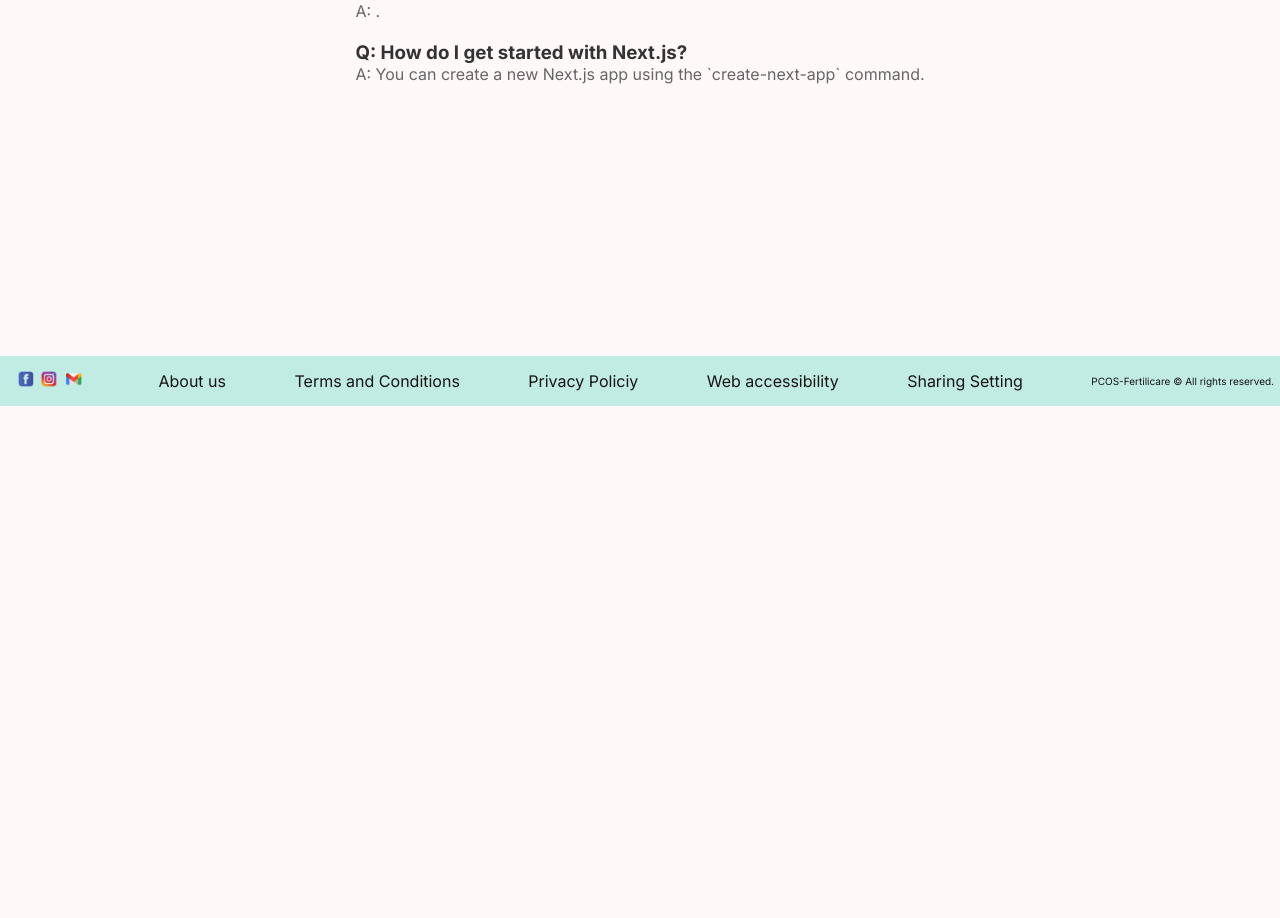
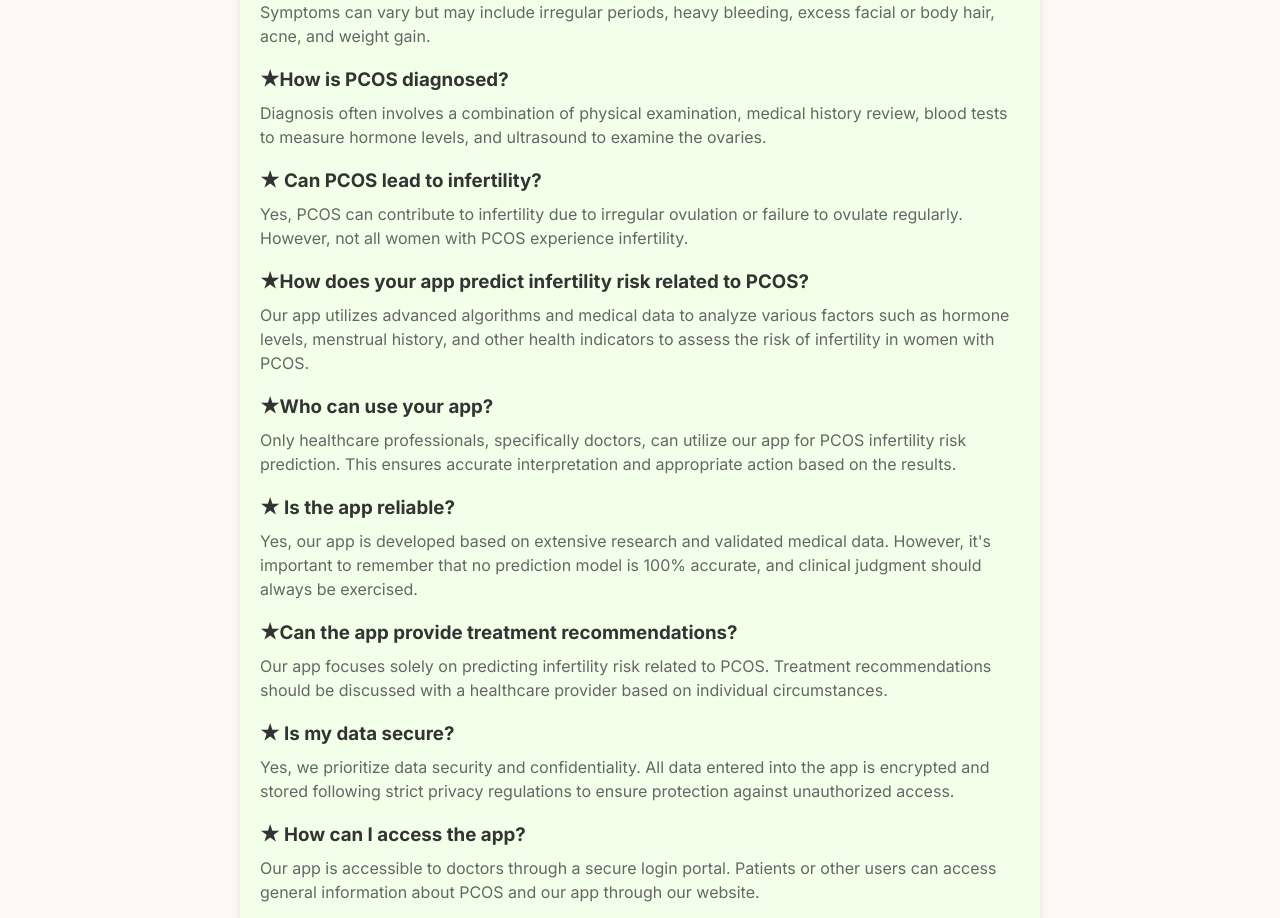
Before and after one commit to KamalikaSene/PCOS-FertiliCare, a Next.js app: page /FAQ in a window 1280 px wide. Shown: the part 394-1312 px from the top of the page. Before the commit the page ends 800 px from the top, so only its background shows below. Built offline with nearby package versions, Linux system fonts and the light colour scheme; no server answers.

Commit message:
FAQ page change

```diff
--- a/src/app/FAQ/FAQ.module.css
+++ b/src/app/FAQ/FAQ.module.css
@@ -2,16 +2,24 @@
   max-width: 800px;
   margin: auto;
   padding: 20px;
+  background-color: #F2FFE9; /* Light gray background */
+  border-radius: 30px; /* Rounded corners */
+  box-shadow: 0 0 10px rgba(0, 0, 0, 0.1); /* Shadow effect */
 }
 
 .question {
   margin-bottom: 20px;
+  margin-top:20px;
+
 }
 
 .question h3 {
   color: #333;
+  margin-bottom: 10px; /* Add some space below the question */
+
 }
 
 .question p {
   color: #666;
+  line-height: 1.5; /* Improve readability with slightly increased line height */
 }
--- a/src/app/FAQ/page.jsx
+++ b/src/app/FAQ/page.jsx
@@ -4,16 +4,55 @@ import styles from './FAQ.module.css';
 const FAQ = () => {
   return (
     <div className={styles.container}>
-      <h1>Frequently Asked Questions</h1>
+      <h1 className={styles.h1}>Frequently Asked Questions</h1>
       <div className={styles.question}>
-        <h3>Q: What is PCOS-Fertilicare?</h3>
-        <p>A: .</p>
+        <h3> &#9733; What is PCOS-Fertilicare?</h3>
+        <p> This is a web-app created for predicting the risk levels of infertility a certain PCOS patient can get due to the complications of Polysistic Overy Syndrome.</p>
       </div>
       <div className={styles.question}>
-        <h3>Q: How do I get started with Next.js?</h3>
-        <p>A: You can create a new Next.js app using the `create-next-app` command.</p>
+        <h3>&#9733; How common is PCOS?</h3>
+        <p> PCOS is one of the most common hormonal endocrine disorders among women of reproductive age, affecting approximately 1 in 10 women.</p>
       </div>
-      {/* Add more questions and answers as needed */}
+      <div className={styles.question}>
+        <h3> &#9733;What are the symptoms of PCOS?</h3>
+        <p> Symptoms can vary but may include irregular periods, heavy bleeding, excess facial or body hair, acne, and weight gain.</p>
+      </div>
+      <div className={styles.question}>
+        <h3> &#9733;How is PCOS diagnosed?</h3>
+        <p> Diagnosis often involves a combination of physical examination, medical history review, blood tests to measure hormone levels, and ultrasound to examine the ovaries.</p>
+      </div>
+      <div className={styles.question}>
+        <h3>&#9733; Can PCOS lead to infertility?</h3>
+        <p> Yes, PCOS can contribute to infertility due to irregular ovulation or failure to ovulate regularly. However, not all women with PCOS experience infertility.</p>
+      </div>
+      <div className={styles.question}>
+        <h3> &#9733;How does your app predict infertility risk related to PCOS?</h3>
+        <p> Our app utilizes advanced algorithms and medical data to analyze various factors such as hormone levels, menstrual history, and other health indicators to assess the risk of infertility in women with PCOS.</p>
+      </div>
+      <div className={styles.question}>
+        <h3> &#9733;Who can use your app?</h3>
+        <p> Only healthcare professionals, specifically doctors, can utilize our app for PCOS infertility risk prediction. This ensures accurate interpretation and appropriate action based on the results.</p>
+      </div>
+      <div className={styles.question}>
+        <h3>&#9733; Is the app reliable?</h3>
+        <p> Yes, our app is developed based on extensive research and validated medical data. However, it's important to remember that no prediction model is 100% accurate, and clinical judgment should always be exercised.</p>
+      </div>
+      <div className={styles.question}>
+        <h3> &#9733;Can the app provide treatment recommendations?</h3>
+        <p> Our app focuses solely on predicting infertility risk related to PCOS. Treatment recommendations should be discussed with a healthcare provider based on individual circumstances.</p>
+      </div>
+      <div className={styles.question}>
+        <h3> &#9733; Is my data secure?</h3>
+        <p> Yes, we prioritize data security and confidentiality. All data entered into the app is encrypted and stored following strict privacy regulations to ensure protection against unauthorized access.</p>
+      </div>
+      <div className={styles.question}>
+        <h3> &#9733; How can I access the app?</h3>
+        <p> Our app is accessible to doctors through a secure login portal. Patients or other users can access general information about PCOS and our app through our website.</p>
+      </div>
+      <div className={styles.question}>
+        <h3> &#9733;Is the app available for download?</h3>
+        <p> The app is currently available only to healthcare professionals for use in clinical settings. However, patients and other users can access information about PCOS and our app through our website.</p>
+      </div>
     </div>
   );
 };
```
